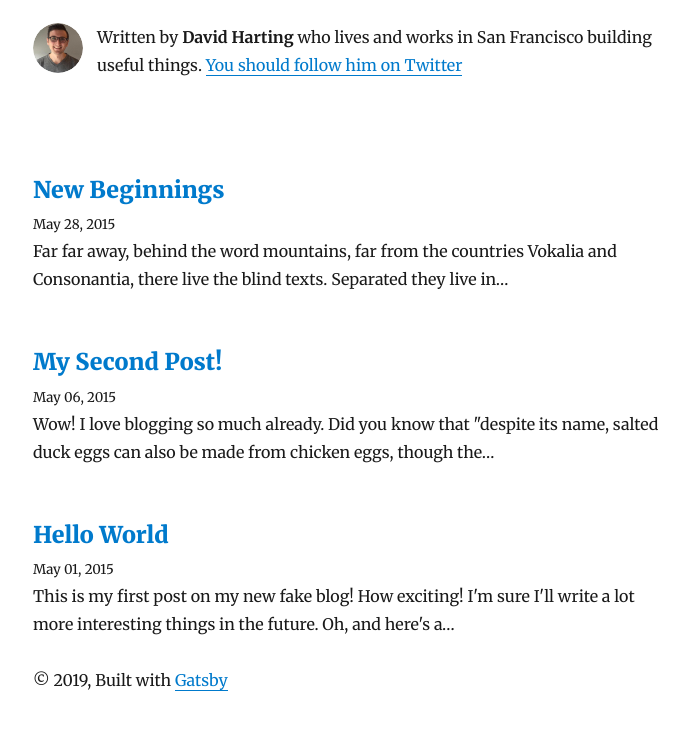
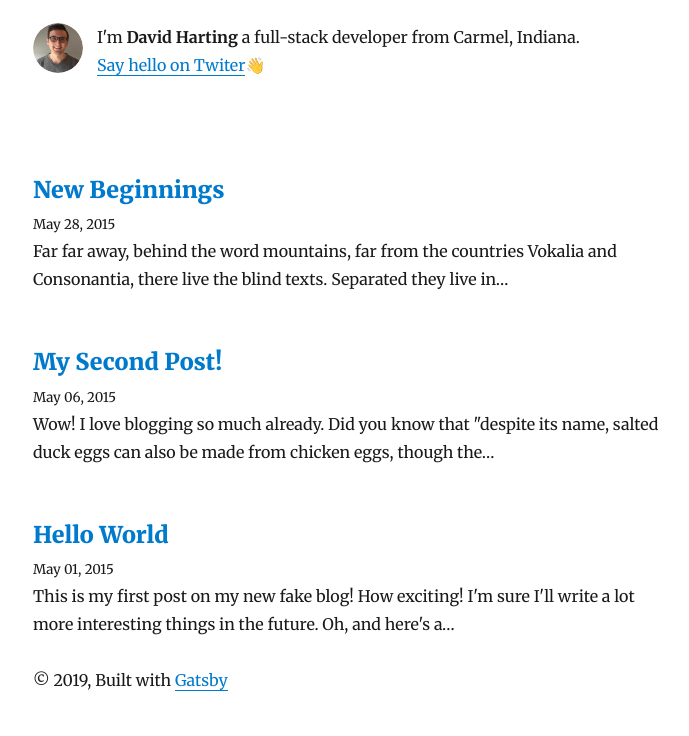
Before and after one commit to davidharting/personal-site, a Gatsby site: page / in a window 1280 px wide. Shown: the part 131-867 px from the top of the page, without its empty margins (292-981 px from the left). Built offline with nearby package versions, Linux system fonts and the light colour scheme; Gatsby itself is replaced by a stand-in of ours; some packages are replaced by stand-ins of ours.

Commit message:
update contact info

```diff
--- a/src/components/Bio.js
+++ b/src/components/Bio.js
@@ -31,12 +31,13 @@ function Bio() {
               }}
             />
             <p>
-              Written by <strong>{author}</strong> who lives and works in San
-              Francisco building useful things.
-              {` `}
+              I'm <strong>{author}</strong> a full-stack developer from Carmel,
+              Indiana.
+              <br />
               <a href={`https://twitter.com/${social.twitter}`}>
-                You should follow him on Twitter
+                Say hello on Twiter
               </a>
+              👋
             </p>
           </div>
         )
```
